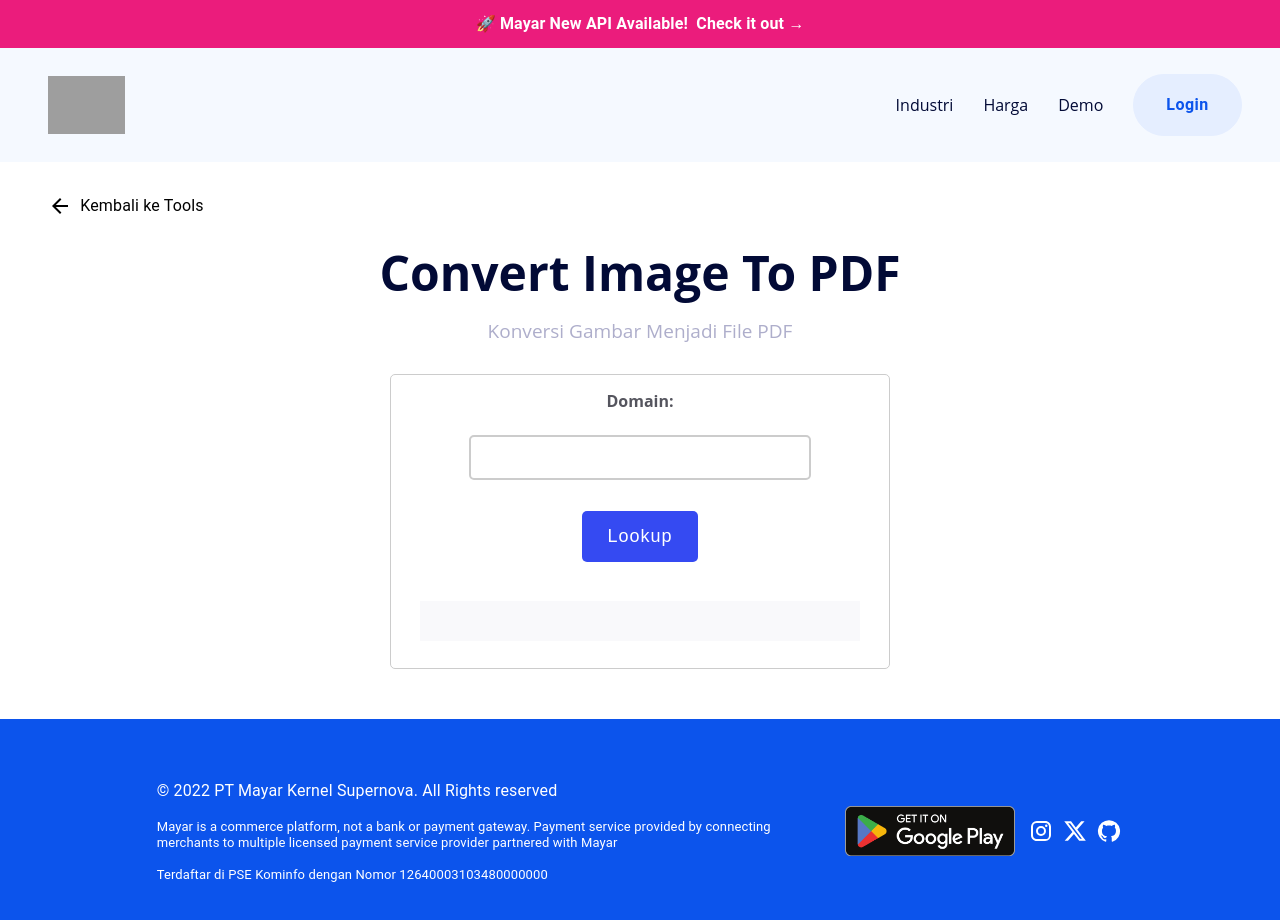
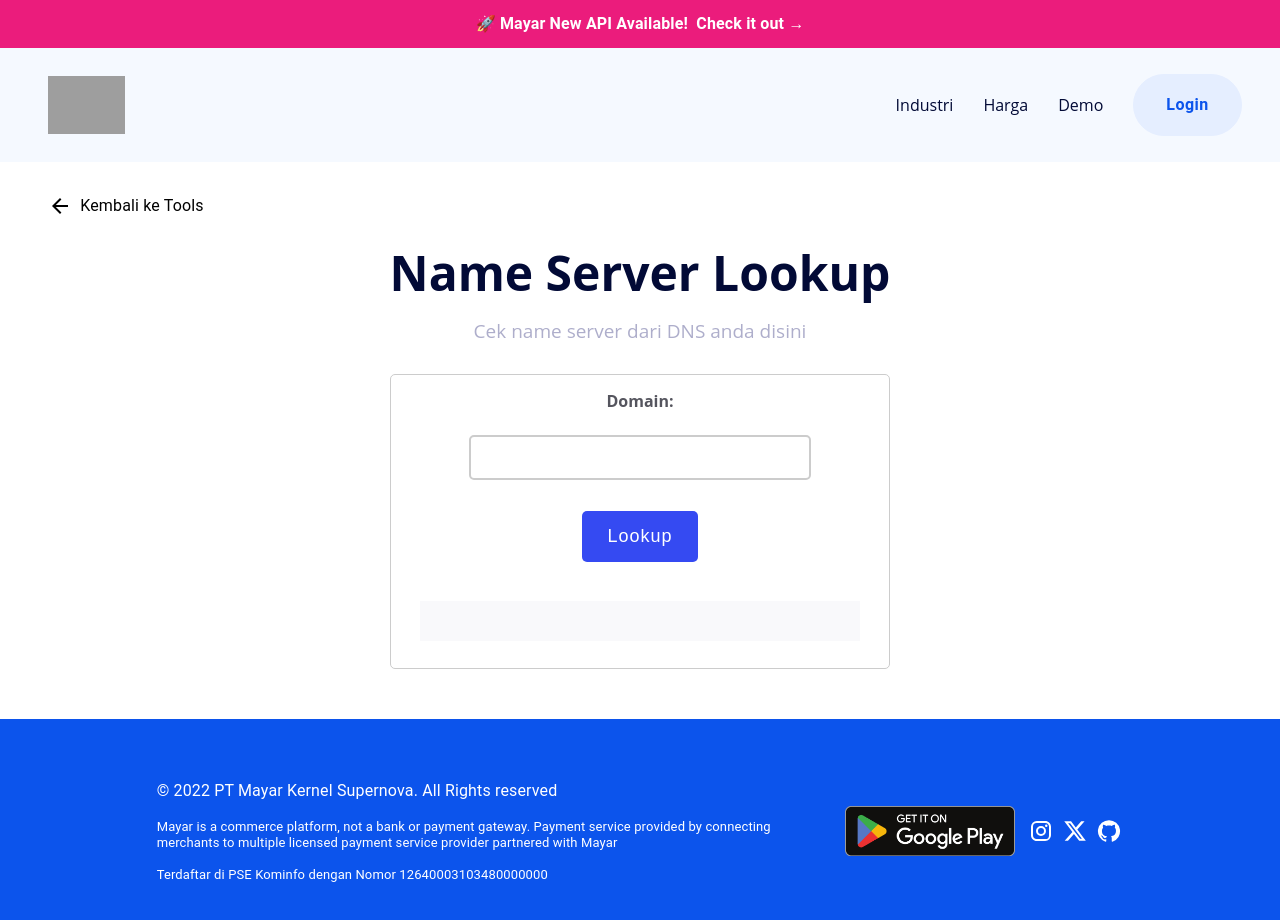
Before and after one commit to aldodwrzy/tools-mayar, a Next.js app: page /tools/nslookup in a window 1280 px wide. Shown: the top 920 px of the page. Built offline with nearby package versions, Linux system fonts and the light colour scheme; grey boxes are pictures that could not be loaded.

Commit message:
Change title page NS Lookup

```diff
--- a/src/app/tools/nslookup/page.tsx
+++ b/src/app/tools/nslookup/page.tsx
@@ -49,8 +49,8 @@
                         <Typography color={"black"} display={"flex"} justifyContent={"start"} alignItems={"center"}>&nbsp; Kembali ke Tools</Typography>
                     </Stack>
                     <div className="section-m">
-                        <h1 className="section-title">Convert Image To PDF</h1>
-                        <h2 className="section-description">Konversi Gambar Menjadi File PDF</h2>
+                        <h1 className="section-title">Name Server Lookup</h1>
+                        <h2 className="section-description">Cek name server dari DNS anda disini</h2>
                     </div>
                 </div>
                 <div className="content-main-image">
```
